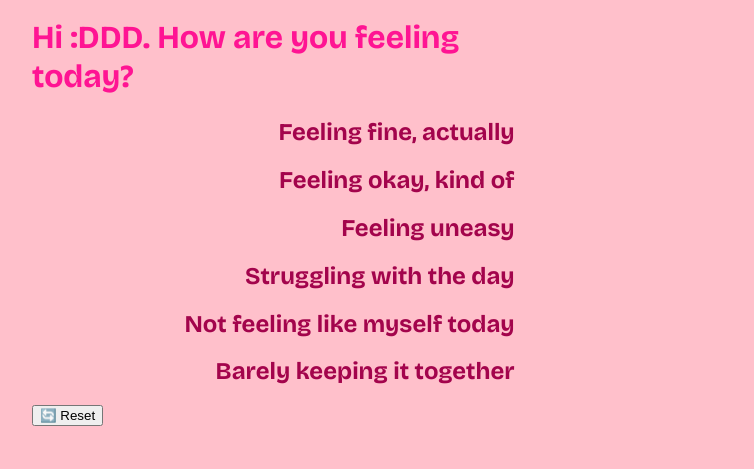
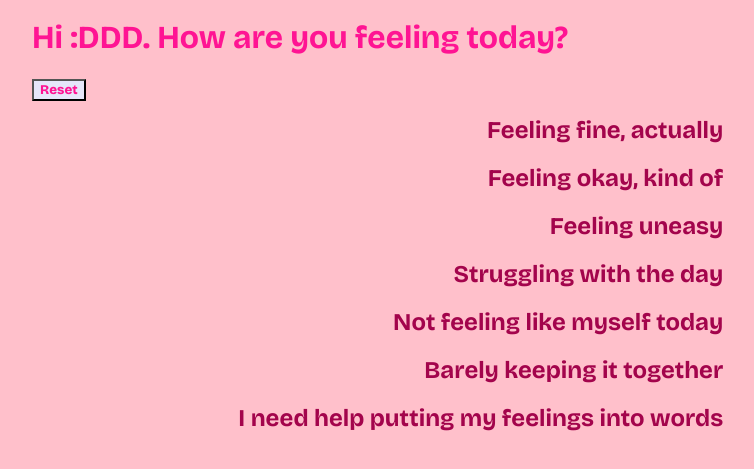
Before and after one commit to cCalic04/MyMeloApoyo, a plain HTML site: page index.html in a window 1280 px wide. Shown: the part 187-656 px from the top of the page, without its empty margins (224-978 px from the left). Drawn offline with nearby package versions, Linux system fonts and the light colour scheme.

Commit message:
Add files via upload

```diff
--- a/index.html
+++ b/index.html
@@ -24,8 +24,10 @@
             <h2 class="answer1" id="ans3">Struggling with the day</h2>
             <h2 class="answer1" id="ans4">Not feeling like myself today</h2>
             <h2 class="answer1" id="ans5">Barely keeping it together</h2>
+            <h2 class="answer1" id="ans6">I need help putting my feelings into words</h2>
+            <button id="resetBtn">Reset</button>
+
         </div>
-        <button id="resetBtn">🔄 Reset</button>
     </div>
 
 </body>
--- a/script.js
+++ b/script.js
@@ -5,9 +5,63 @@ const myMeloReact = [
   "https://raw.githubusercontent.com/cCalic04/MyMeloApoyo/refs/heads/main/mymeloa3.png",
   "https://raw.githubusercontent.com/cCalic04/MyMeloApoyo/refs/heads/main/mymeloa4.png",
   "https://raw.githubusercontent.com/cCalic04/MyMeloApoyo/refs/heads/main/mymeloa5.png",
-  "https://raw.githubusercontent.com/cCalic04/MyMeloApoyo/refs/heads/main/mymeloa6.png"
+  "https://raw.githubusercontent.com/cCalic04/MyMeloApoyo/refs/heads/main/mymeloa6.png",
+  "https://raw.githubusercontent.com/cCalic04/MyMeloApoyo/refs/heads/main/mymelo2t.png",
+  "https://raw.githubusercontent.com/cCalic04/MyMeloApoyo/refs/heads/main/mymeloa8.png",
+  "https://raw.githubusercontent.com/cCalic04/MyMeloApoyo/refs/heads/main/mymeloa9.png"
 ];
 
+const myMeloHelp = [
+  {
+    text: "Sure! Let's try together and see what we can do :). We can take notes so you can keep track of the way you are feeling now :D. Let's try to narrow it down, do you feel more...", //nodo 1
+    answers:[
+      {text: "High energy", faceIndex: 0, next:1},
+      {text: "Low energy", faceIndex: 4, next:2},
+      {text: "Neutral energy", faceIndex: 1, next:3},
+    ]
+  },
+  {
+    text: "Alright, feeling on a rush, eh :D? Do you feel pleased or unpleased with all this energy?", //nodo 1
+    answers:[
+    {text: "Pleased", faceIndex: 7, next: 4},
+    {text: "Unpleased", faceIndex: 5, next:5},
+    ]
+  },
+  {
+    text: "Ohh, low battery :0? Do you feel calm or uncomfortable?", //nodo 2
+    answers:[
+      {text: "Calm", faceIndex: 7, next: 6},
+      {text: "uncomfortable", faceIndex: 5, next: 7},
+    ]
+  },
+  {
+    text: "Just hanging in there, eh? What's going on :)?", //nodo 3
+    answers:[
+      {text: "Feeling kinda down", faceIndex: 3, next: 8},
+      {text: "Feeling alright", faceIndex: 1, next: 9},
+    ]
+  },
+  {
+    text: "Nice! :D All pumped up!! Which of these sounds more like you right now?", //nodo 4
+    answers:[
+      {text: "Excited -I'm feeling nice for an upcoming event", faceIndex:0, next: 10},
+      {text: "Euphoric -I feel great! Just really happy!", faceIndex:7, next: 10},
+      {text: "Inspired -I'm looking forward to making something of my own!", faceIndex:0, next: 10},
+      {text: "Pleasantly surprised -Something unexpected happened and it makes me really happy!", faceIndex: 0, next: 10},
+      {text: "Cheerful -I just did something really funny, I can't stop laughing and smiling!", faceIndex: 7, next: 10},
+    ]
+  },
+  {
+    text: "Oh, sorry to hear that :( Which of these sounds more like you right now?", //nodo 5
+    answers: [
+      {text: "Enraged -Something is really bugging me off!", faceIndex:9, next: 10},
+      {text: "Anxious -I can't stop thinking about something...", faceIndex:5, next: 10},
+      {text: "Frustrated -I can't do anything right!", faceIndex:8, next: 10},
+      {text: "Defensive -I don't deserve the way people are treating me, it's not fair!", faceIndex: 5, next: 10},
+      {text: "Panicked -Something really threw me off and I am having trouble staying on track",faceIndex: 6, next: 10},
+    ]
+  }
+  ]
 const dialogues = [
   {
     text: "Hi :DDD. How are you feeling today?",
@@ -17,7 +71,8 @@ const dialogues = [
       { text: "Feeling uneasy", faceIndex: 2, next: 3 },
       { text: "Struggling with the day", faceIndex: 3, next: 4 },
       { text: "Not feeling like myself today", faceIndex: 4, next: 5 },
-      { text: "Barely keeping it together", faceIndex: 5, next: 6 }
+      { text: "Barely keeping it together", faceIndex: 5, next: 6 },
+      {text: "I need help putting my feelings into words", faceIndex: 7, next: {map: myMeloHelp, index: 0}}
     ]
   },
   {
@@ -102,8 +157,8 @@ myMeloReact.forEach((url, index) => {
 const dialogueEl = document.querySelector(".dialogue");
 const answersContainer = document.querySelector(".mymelotext");
 
-function showDialogue(index) {
-  const node = dialogues[index];
+function showDialogue(index, map = dialogues) {
+  const node = map[index];
 
   // Update Melody’s line
   dialogueEl.textContent = node.text;
@@ -123,7 +178,14 @@ function showDialogue(index) {
 
     h2.addEventListener("click", () => {
         document.getElementById("melodystart").src = myMeloReact[answer.faceIndex];
-      showDialogue(answer.next); // jump to next node
+if (typeof answer.next === "number") {
+        showDialogue(answer.next, map);
+      }
+      // if next is an object → jump to another map
+      else if (typeof answer.next === "object") {
+        showDialogue(answer.next.index, answer.next.map);
+      }
+
     });
 
     answersContainer.appendChild(h2);
@@ -131,7 +193,7 @@ function showDialogue(index) {
 }
 
 const resetBtn = document.getElementById("resetBtn"); // NEW
-resetBtn.textContent = "🔄 Reset"; // NEW
+resetBtn.textContent = "Reset"; // NEW
 resetBtn.className = "reset-btn"; // NEW (style it in CSS)
 
 // NEW: Reset button logic
@@ -140,12 +202,12 @@ resetBtn.addEventListener("click", () => { // NEW
 }); // NEW
 
 // Start with the first dialogue
-showDialogue(0);
+showDialogue(0, dialogues);
 
 
 const melody = document.getElementById("melodystart");
 let currentFace = myMeloReact[1]; // start happy
-let blinkFace = "https://raw.githubusercontent.com/cCalic04/MyMeloApoyo/refs/heads/main/mymelo2t.png";
+let blinkFace = myMeloReact[7];
 
 melody.src = currentFace;
 
--- a/style.css
+++ b/style.css
@@ -7,6 +7,7 @@ body {
     color:deeppink;
     font-family: "Bricolage Grotesque", sans-serif;
     margin-right: 15%;
+    text-align: start;
 
 }
 .answer {
@@ -25,6 +26,7 @@ body {
     margin-top: 2%;
     justify-content: end;
     margin-right: 10%;
+    text-align: end;
 
 }
 
@@ -82,3 +84,15 @@ body {
   margin-left: auto;
   margin-right: auto;
 }
+
+.mymelotext {
+  width: 60vw;
+  height: 60vw;
+}
+#resetBtn {
+    color:deeppink;
+    font-family: "Bricolage Grotesque", sans-serif;
+    font-weight: 800;
+    background-color: lavender;
+
+}
```
